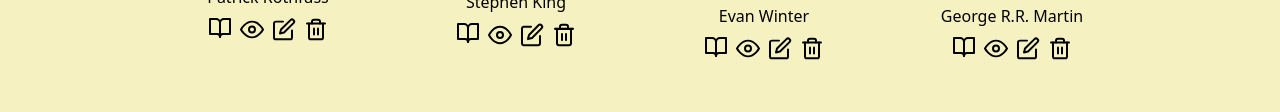
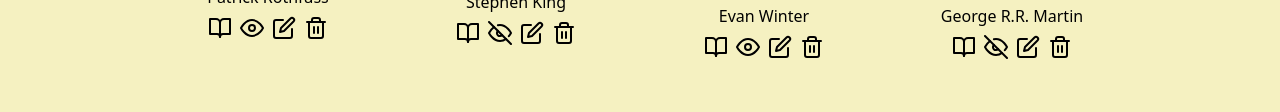
Before and after one commit to Bantchee/Library, a website: page index.html in a window 1280 px wide. Shown: the part 498-610 px from the top of the page. Drawn offline with nearby package versions, Linux system fonts and the light colour scheme.

Commit message:
Update icons

```diff
--- a/scripts/library.js
+++ b/scripts/library.js
@@ -54,41 +54,68 @@
             divPage.classList.add('div-page', 'div-icon');
 
                 // Create Page Count PopUpText
-                const popUpText = document.createElement('span');
-                popUpText.classList.add('pop-up-text');
-                popUpText.textContent = `${myLibrary[book].pages} Pages`;
+                const pagePopUpText = document.createElement('span');
+                pagePopUpText.classList.add('pop-up-text');
+                pagePopUpText.textContent = `${myLibrary[book].pages} Pages`;
 
                 // Create Page Count Icon
                 const pageIcon = document.createElement('img');
                 pageIcon.classList.add('page-icon', 'icons');
                 pageIcon.setAttribute('src', 'icons/pages.svg');
                 pageIcon.addEventListener('click', () => {
-                    popUpText.classList.toggle('show');
+                    pagePopUpText.classList.toggle('show');
                 });
 
             divPage.appendChild(pageIcon);
-            divPage.appendChild(popUpText);
+            divPage.appendChild(pagePopUpText);
+
+            // Create Read Div
+            const divRead = document.createElement('div');
+            divRead.classList.add('div-read', 'div-icon');
+
+                // Create Read PopUpText
+                const readPopUpText = document.createElement('span');
+                readPopUpText.classList.add('pop-up-text');
+                readPopUpText.textContent = myLibrary[book].read ? 'Read' : 'Not Read';
 
                 // Create Read Icon
                 const readIcon = document.createElement('img');
                 readIcon.classList.add('read-icon', 'icons');
-            readIcon.setAttribute('src', 'icons/read.svg');
+                readIcon.setAttribute('src', myLibrary[book].read ? 'icons/read.svg' : 'icons/not-read.svg');
+                readIcon.addEventListener('click', () => {
+                    readPopUpText.classList.toggle('show');
+                });
+
+            divRead.appendChild(readIcon);
+            divRead.appendChild(readPopUpText);
+
+            // Create Edit Div
+            const divEdit = document.createElement('div');
+            divEdit.classList.add('div-edit', 'div-icon');
 
                 // Create Edit Icon Button
                 const editIcon = document.createElement('img');
                 editIcon.classList.add('edit-icon', 'icons');
                 editIcon.setAttribute('src', 'icons/edit.svg');
 
+            divEdit.appendChild(editIcon);
+
+            // Create Delete Div
+            const divDelete = document.createElement('div');
+            divDelete.classList.add('div-edit', 'div-icon');
+
                 // Create Delete Icon Button
                 const deleteIcon = document.createElement('img');
                 deleteIcon.classList.add('delete-icon', 'icons');
                 deleteIcon.setAttribute('src', 'icons/delete.svg');
 
+                divDelete.appendChild(deleteIcon);
+
         // Add Icons to Icon Container
         divIcons.appendChild(divPage);
-        divIcons.appendChild(readIcon);
-        divIcons.appendChild(editIcon);
-        divIcons.appendChild(deleteIcon);
+        divIcons.appendChild(divRead);
+        divIcons.appendChild(divEdit);
+        divIcons.appendChild(divDelete);
 
         // Add Title, Cover, Author to Book
         divBook.appendChild(title);
--- a/styles/style.css
+++ b/styles/style.css
@@ -132,6 +132,8 @@
 }
 article .icon-container .div-icon {
     position: relative;
+    align-self: center;
+    justify-self: cneter;
 }
 
 article .icon-container .div-icon .pop-up-text {
```
Lines whose indentation alone changed are shown as unchanged.
